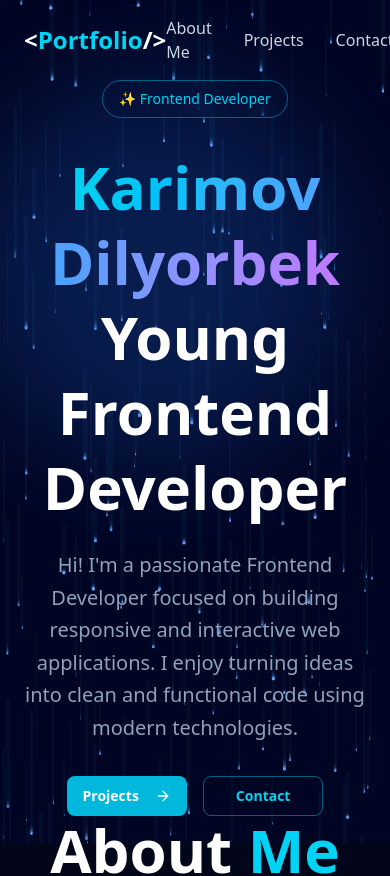
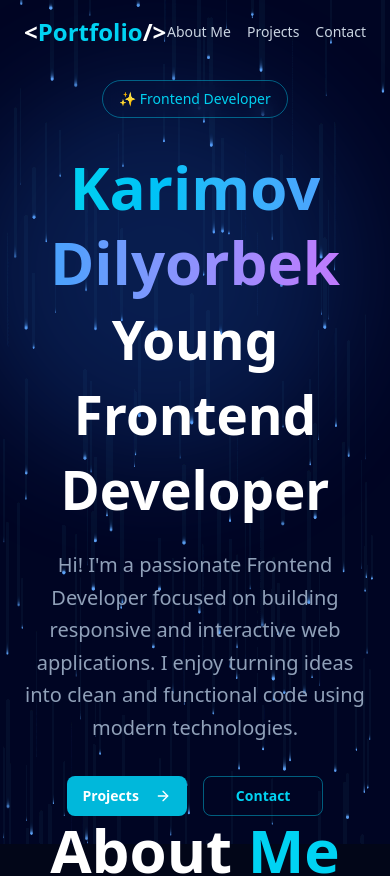
Before and after one commit to karimov-dilyorbek/karimov-portfolio, a Next.js app: page / in a window 390 px wide. Shown: the top 876 px of the page. Built offline with nearby package versions, Linux system fonts and the light colour scheme.

Commit message:
fix some responsive

```diff
--- a/src/app/page.jsx
+++ b/src/app/page.jsx
@@ -182,19 +182,23 @@ export default function Portfolio() {
           isScrolled ? "bg-slate-950/80 backdrop-blur border-b border-slate-800" : "bg-transparent"
         }`}>
         <div className="max-w-7xl mx-auto px-6 py-4 flex justify-between items-center">
-          <div className="text-2xl font-bold">
+          <div className="text-2xl font-bold md:text-3xl">
             <span className="text-white">{"<"}</span>
             <span className="text-cyan-400">Portfolio</span>
             <span className="text-white">{"/>"}</span>
           </div>
-          <div className="flex gap-8 items-center">
-            <a href="#about" className="text-slate-300 hover:text-cyan-400 transition-colors">
+          <div className="flex gap-4 sm:gap-8 items-center">
+            <a href="#about" className="text-sm sm:text-base text-slate-300 hover:text-cyan-400 transition-colors">
               About Me
             </a>
-            <a href="#projects" className="text-slate-300 hover:text-cyan-400 transition-colors">
+            <a
+              href="#projects"
+              className="text-sm sm:text-base text-slate-300 hover:text-cyan-400 transition-colors">
               Projects
             </a>
-            <a href="#contact" className="text-slate-300 hover:text-cyan-400 transition-colors">
+            <a
+              href="#contact"
+              className="text-sm sm:text-base text-slate-300 hover:text-cyan-400 transition-colors">
               Contact
             </a>
           </div>
@@ -210,11 +214,11 @@ export default function Portfolio() {
           </div>
 
           <h1 className="text-6xl md:text-7xl font-bold mb-6 leading-tight">
-            <span className="bg-gradient-to-r from-cyan-400 via-blue-400 to-purple-400 bg-clip-text text-transparent animate-pulse">
+            <span className="bg-gradient-to-r from-cyan-400 via-blue-400 to-purple-400 bg-clip-text text-transparent animate-pulse mb-2">
               Karimov Dilyorbek
             </span>
             <br />
-            <span className="text-white"> Young Frontend Developer</span>
+            <span className="text-white text-[53px]"> Young Frontend Developer</span>
           </h1>
 
           <p className="text-xl text-slate-400 mb-8 max-w-2xl mx-auto leading-relaxed">
```
